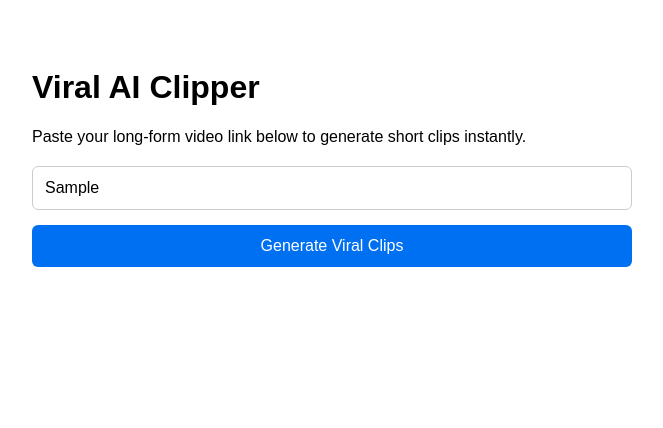
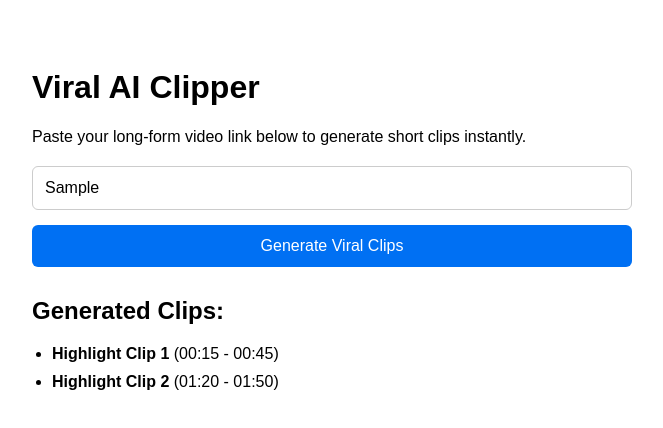
Before and after one commit to senorcoughlin/viral-ai-clipper, a Next.js app: page / in a window 1280 px wide. Both pictures are taken after typing "Sample" into the empty fields and a click on the button "Generate Viral Clips". Shown: the top 428 px of the page, without its empty margins (308-971 px from the left). Built offline with nearby package versions, Linux system fonts and the light colour scheme.

Commit message:
Update page.jsx

```diff
--- a/app/page.jsx
+++ b/app/page.jsx
@@ -5,10 +5,12 @@ import { useState } from 'react';
 export default function Home() {
   const [videoUrl, setVideoUrl] = useState('');
   const [isProcessing, setIsProcessing] = useState(false);
+  const [clips, setClips] = useState([]);
 
   const handleClipping = async (e) => {
     e.preventDefault();
     setIsProcessing(true);
+    setClips([]);
 
     try {
       const response = await fetch('/api/clip', {
@@ -19,13 +21,13 @@ export default function Home() {
         body: JSON.stringify({ videoUrl }),
       });
 
-      const data = await response.json();
+      const result = await response.json();
 
       if (!response.ok) {
-        throw new Error(data.message || 'Failed to process video');
+        throw new Error(result.message || 'Failed to process video');
       }
 
-      alert('Clip generation started successfully!');
+      setClips(result.data.generatedClips);
     } catch (error) {
       console.error('Error:', error);
       alert('Error processing video. Please try again.');
@@ -56,6 +58,19 @@ export default function Home() {
           {isProcessing ? 'Processing Clips...' : 'Generate Viral Clips'}
         </button>
       </form>
+
+      {clips.length > 0 && (
+        <div style={{ marginTop: '30px' }}>
+          <h2>Generated Clips:</h2>
+          <ul style={{ paddingLeft: '20px', marginTop: '10px' }}>
+            {clips.map((clip) => (
+              <li key={clip.id} style={{ marginBottom: '10px' }}>
+                <strong>{clip.title}</strong> ({clip.timestamp})
+              </li>
+            ))}
+          </ul>
+        </div>
+      )}
     </main>
   );
 }
```
